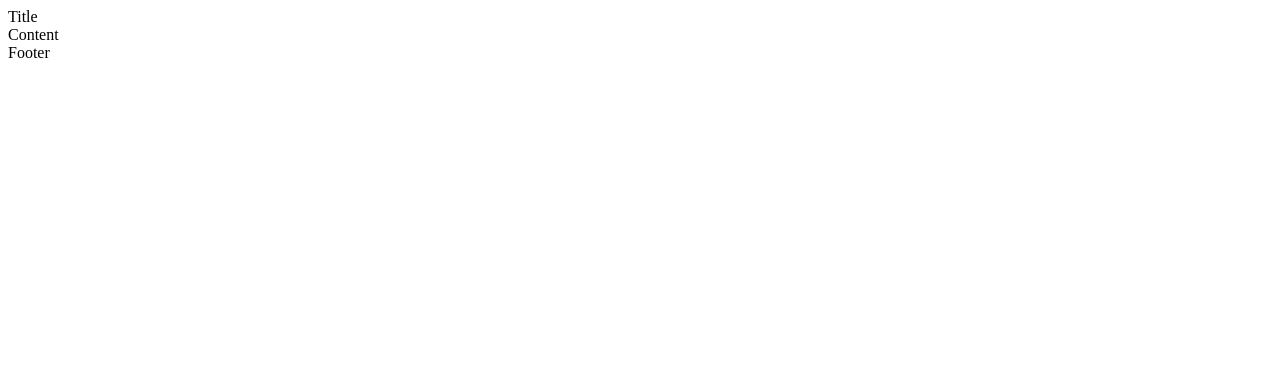
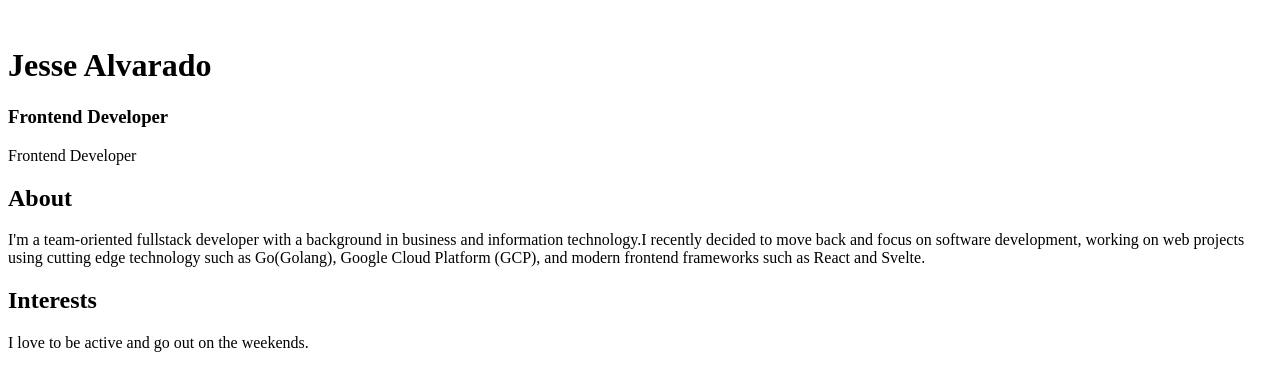
Before and after one commit to alvara/scrimba-business-card, a React (Create React App) app: page / in a window 1280 px wide. Shown: the top 390 px of the page. Built offline with nearby package versions, Linux system fonts and the light colour scheme.

Commit message:
add content to components

```diff
--- a/package.json
+++ b/package.json
@@ -3,6 +3,9 @@
   "version": "0.1.0",
   "private": true,
   "dependencies": {
+    "@fortawesome/fontawesome-svg-core": "^1.2.36",
+    "@fortawesome/free-solid-svg-icons": "^5.15.4",
+    "@fortawesome/react-fontawesome": "^0.1.16",
     "@testing-library/jest-dom": "^5.16.1",
     "@testing-library/react": "^12.1.2",
     "@testing-library/user-event": "^13.5.0",
--- a/src/components/Content.jsx
+++ b/src/components/Content.jsx
@@ -3,7 +3,11 @@ import React from 'react'
 export default function Content() {
   return (
     <div>
-      Content
+      <h2>About</h2>
+      <p>I'm a team-oriented fullstack developer with a background in business and information technology.I recently decided to move back and focus on software development, working on web projects using cutting edge technology such as Go(Golang), Google Cloud Platform (GCP), and modern frontend frameworks such as React and Svelte.
+</p>
+      <h2>Interests</h2>
+      <p>I love to be active and go out on the weekends.</p>
     </div>
   )
 }
--- a/src/components/Footer.jsx
+++ b/src/components/Footer.jsx
@@ -3,7 +3,7 @@ import React from 'react'
 export default function Footer() {
   return (
     <div>
-      Footer
+
     </div>
   )
 }
--- a/src/components/Title.jsx
+++ b/src/components/Title.jsx
@@ -3,7 +3,10 @@ import React from 'react'
 export default function Title() {
   return (
     <div>
-      Title
+      <img src="" alt=""/>
+      <h1>Jesse Alvarado</h1>
+      <h3>Frontend Developer</h3>
+      <p>Frontend Developer</p>
     </div>
   )
 }
```
Also changed, not shown: 1 other file (tests, documents, lock files or other folders).
